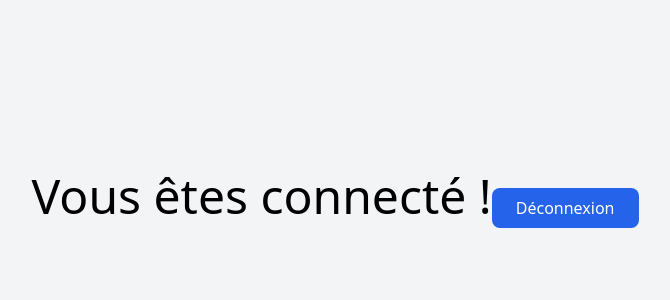
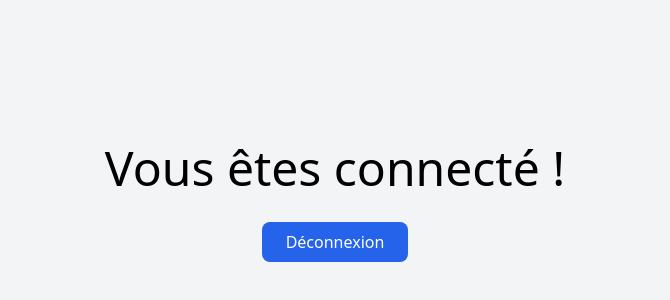
Before and after one commit to al-humea/simple_express_server, a website: page logged.html in a window 1280 px wide. Shown: the part 200-500 px from the top of the page, without its empty margins (305-975 px from the left). Drawn offline with nearby package versions, Linux system fonts and the light colour scheme.

Commit message:
small adjustment

```diff
--- a/logged.html
+++ b/logged.html
@@ -16,7 +16,7 @@
     </script>
 </head>
 <body>
-    <div class="flex items-center justify-center min-h-screen bg-gray-100">
+    <div class="flex flex-col items-center justify-center min-h-screen bg-gray-100">
         <h1 class="mb-2 mt-0 text-5xl font-medium leading-tight text-primary">
             Vous êtes connecté !
         </h1>
```
